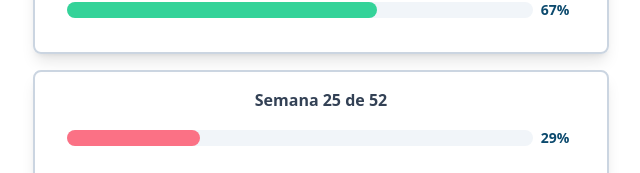
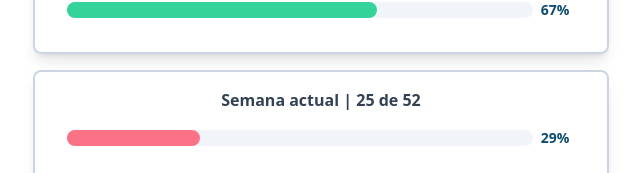
Before and after one commit to Viistorrr/yearprogress, a Next.js app: page / in a window 1280 px wide. Shown: the part 407-580 px from the top of the page, without its empty margins (319-959 px from the left). Built offline with nearby package versions, Linux system fonts and the light colour scheme.

Commit message:
update week label

```diff
--- a/app/page.tsx
+++ b/app/page.tsx
@@ -98,7 +98,7 @@ export default async function Home() {
           </div>
           <div className="flex flex-col w-full items-center align-center justify-center border-2 rounded-lg border-slate-300 pr-8 pb-8 pl-8 shadow-lg mt-4 hover:pr-6 hover:pr-b6 hover:pl-6 hover:shadow-xl">
             <h1 className="font-bold py-4">
-              Semana {weekNumber} de {TOTAL_WEEKS}
+              Semana actual | {weekNumber} de {TOTAL_WEEKS}
             </h1>
             <div className="flex flex-row w-full items-center align-center">
               <div className="flex items-center w-11/12 bg-slate-100 rounded-full h-4">
```
